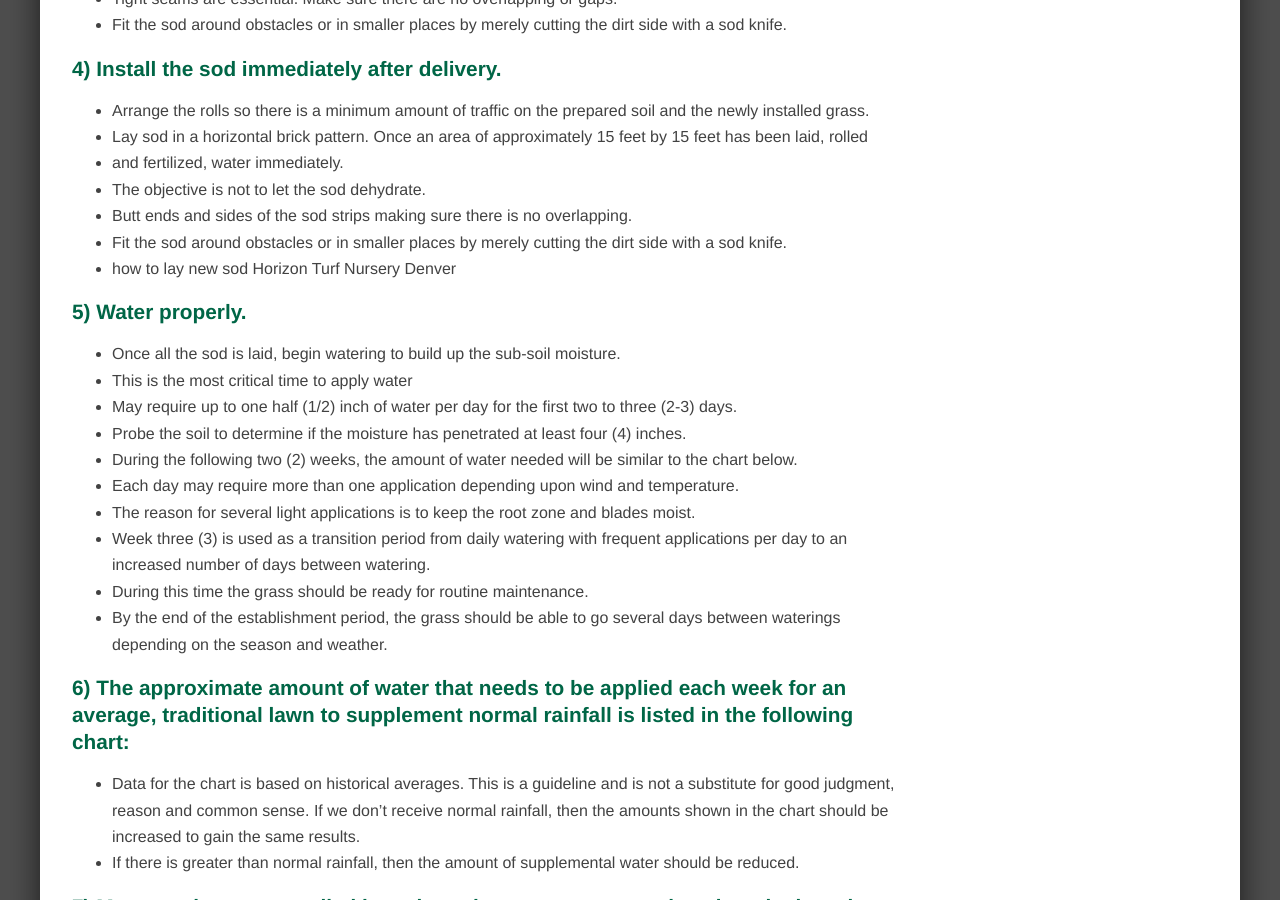
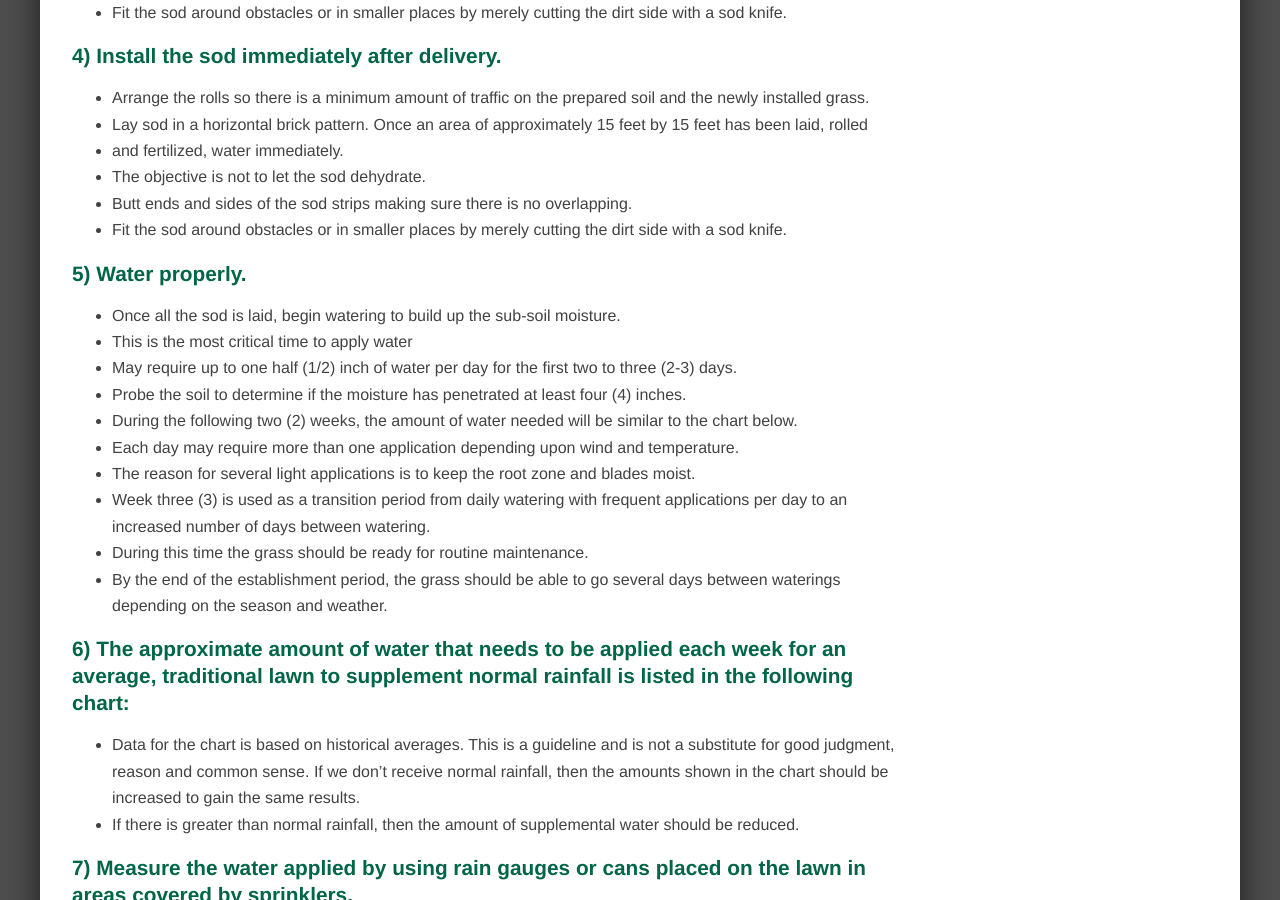
Before and after one commit to variantstudios/horizonturfnursery.com, a Jekyll site: the page built from pages/ground-preparation-and-sod-install/index.md, in a window 1280 px wide and 900 px high, scrolled down 1461 px. Built offline with Jekyll 4.4.1, drawn with Linux system fonts in a browser that asks for light colours; nearby versions of some CDN libraries.

Commit message:
Updated 'pages/ground-preparation-and-sod-install/index.md' via CloudCannon

```diff
--- a/pages/ground-preparation-and-sod-install/index.md
+++ b/pages/ground-preparation-and-sod-install/index.md
@@ -1,30 +1,35 @@
 ---
 layout: page
-title: "Ground Preparation &amp; Sod Install"
-description: ""
-subtitle: ""
+title: 'Ground Preparation &amp; Sod Install'
+description:
+subtitle:
 permalink: /ground-preparation-and-sod-install/
-header_image_path: "/assets/images/sub-page-headers/Designs_By_Sundown_View.jpg"
+header_image_path: /assets/images/sub-page-headers/Designs_By_Sundown_View.jpg
 ---
+
+
 Proper ground preparation is the key to long lasting, drought ready landscape. The following steps are essential to the establishment of your new turf.
 
 1. This is your best opportunity to develop a deep root system and therefore a more drought tolerant turf.
 
-2. If you choose to put a starter fertilizer down, apply after the Final grade and follow the manufacturer's directions.
+2. If you choose to put a starter fertilizer down, apply after the Final grade and follow the manufacturer’s directions.
 
 ### Ground Preparation
 
 #### 1) Prepare the site prior to the arrival of the sod.
+
 * Remove weeds and debris.
 * Establish a rough grade and eliminate low spots.
 * Spread and rototill a minimum of four (4) cubic yards of organics per 1,000 square feet at least six (6) inches deep. Level and rake the installation site until it is smooth.
 * Grade areas along sidewalks and driveways approximately one and one half (1 1/2) inches below top of concrete.
 
 #### 2) Ensure sprinkler is functioning properly.
+
 * Understand the operation of your sprinkler system
 * Make sure all sprinkler heads are adjusted and there are no leaks
 
 #### 3) Install sod immediately upon arrival. Turf is a perishable product, the sooner it is unrolled and watered the better.
+
 * Start laying the sod rolls along the edge so that you are working your way
 * Use brick pattern so seams on the ends do not meet
 * Once an area large enough has been installed, apply water to that area.
@@ -33,15 +38,16 @@
 * Fit the sod around obstacles or in smaller places by merely cutting the dirt side with a sod knife.
 
 #### 4) Install the sod immediately after delivery.
+
 * Arrange the rolls so there is a minimum amount of traffic on the prepared soil and the newly installed grass.
 * Lay sod in a horizontal brick pattern. Once an area of approximately 15 feet by 15 feet has been laid, rolled
 * and fertilized, water immediately.
 * The objective is not to let the sod dehydrate.
 * Butt ends and sides of the sod strips making sure there is no overlapping.
 * Fit the sod around obstacles or in smaller places by merely cutting the dirt side with a sod knife.
-* how to lay new sod Horizon Turf Nursery Denver
 
 #### 5) Water properly.
+
 * Once all the sod is laid, begin watering to build up the sub-soil moisture.
 * This is the most critical time to apply water
 * May require up to one half (1/2) inch of water per day for the first two to three (2-3) days.
@@ -54,6 +60,7 @@
 * By the end of the establishment period, the grass should be able to go several days between waterings depending on the season and weather.
 
 #### 6) The approximate amount of water that needs to be applied each week for an average, traditional lawn to supplement normal rainfall is listed in the following chart:
+
 * Data for the chart is based on historical averages. This is a guideline and is not a substitute for good judgment, reason and common sense. If we don’t receive normal rainfall, then the amounts shown in the chart should be increased to gain the same results.
 * If there is greater than normal rainfall, then the amount of supplemental water should be reduced.
 
@@ -62,6 +69,7 @@
 #### 8) After initial three weeks, adjust watering times and sprinkler clocks to conform to the water restriction program in your area.
 
 #### 9) Become aware of dehydration signs.
+
 * Stage 1: grass has a purplish tint.
 * Stage 2: blades turn steel gray and foot prints are left when walked upon.
 * Stage 3: grass blades turn straw color.
```
